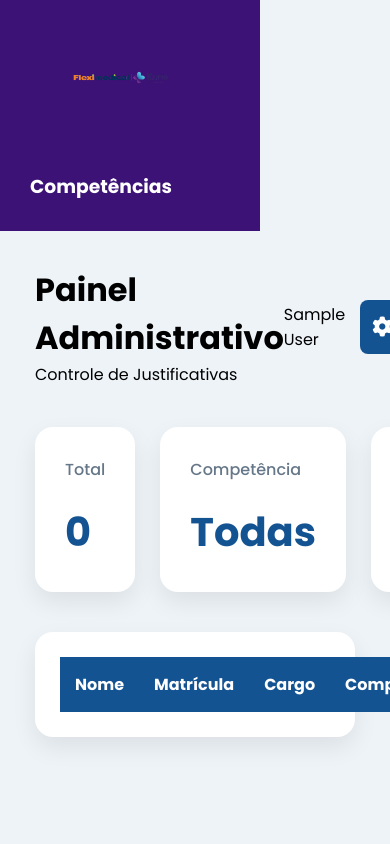
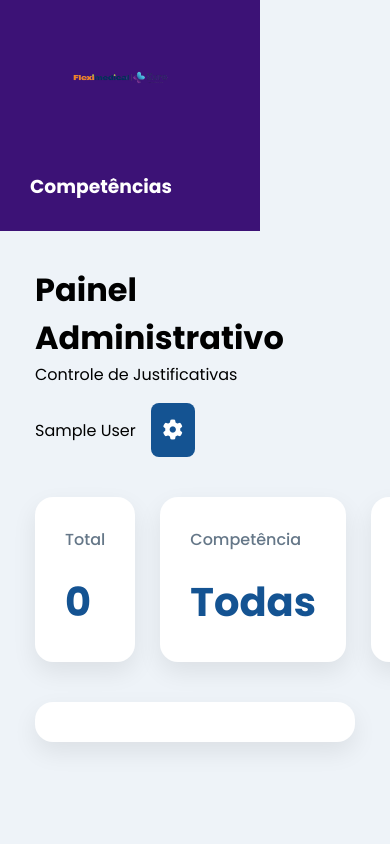
Before and after one commit to HenriqueNunes-2008/justificativa-rh, a Flask app: page /admin in a window 390 px wide; the page is wider, and only the part inside the window is pictured. Run offline with Flask 3, Linux system fonts and the light colour scheme; the visitor is signed in with stand-in values (Sample User, id 1); lists and menus that the app fills with data are empty; some libraries are stand-ins or nearby versions.

Commit message:
Ajuste de responsividade mobile

```diff
--- a/static/css/admin.css
+++ b/static/css/admin.css
@@ -113,6 +113,18 @@ grid-template-columns:repeat(3,1fr);
 gap:25px;
 
 margin-bottom:40px;
+
+}
+
+.cards-grid{
+
+   display:grid;
+
+   grid-template-columns:repeat(3,1fr);
+
+   gap:25px;
+
+   margin-bottom:40px;
 
 }
 .card-info{
@@ -559,7 +571,8 @@ width:96%;
 
 }
 
-.btn-secondary{
+.btn-secondary,
+.btn-secundario{
 
     background:#ECEFF3;
 
@@ -577,7 +590,8 @@ width:96%;
 
 }
 
-.btn-secondary:hover{
+.btn-secondary:hover,
+.btn-secundario:hover{
 
     background:#DDE3EA;
 
@@ -729,4 +743,220 @@ width:96%;
 
     transform:rotate(45deg);
 
+}@media(max-width:768px){
+
+    .admin-header,
+    .admin-topbar{
+
+        display:flex;
+
+        flex-direction:column;
+
+        align-items:flex-start;
+
+        gap:16px;
+
+    }
+
+    .cards-grid{
+
+        display:grid;
+
+        grid-template-columns:1fr;
+
+        gap:20px;
+
+        margin-bottom:40px;
+
+    }
+
+    .admin-main,
+    .table-container,
+    .sidebar{
+
+        min-width:0;
+
+    }
+
+    .table-container{
+
+        padding:20px;
+
+    }
+
+    .admin-table{
+
+        border:none;
+
+    }
+
+    .admin-table thead{
+
+        display:none;
+
+    }
+
+    .admin-table,
+    .admin-table tbody,
+    .admin-table tr,
+    .admin-table td{
+
+        display:block;
+
+        width:100%;
+
+    }
+
+    .admin-table tr{
+
+        margin-bottom:20px;
+
+        border:1px solid #eee;
+
+        border-radius:16px;
+
+        overflow:hidden;
+
+    }
+
+    .admin-table td{
+
+        display:flex;
+
+        flex-direction:column;
+
+        align-items:flex-start;
+
+        padding:15px 20px;
+
+        border-bottom:1px solid #eee;
+
+        word-break:break-word;
+
+        min-width:0;
+
+    }
+
+    .admin-table td:last-child{
+
+        border-bottom:none;
+
+        padding-bottom:20px;
+
+    }
+
+    .admin-table td[colspan] {
+
+        text-align:center;
+
+        padding:20px;
+
+    }
+
+    .admin-table td[colspan]::before{
+
+        content:none;
+
+        display:none;
+
+    }
+
+    .admin-table td::before{
+
+        display:block;
+
+        margin-bottom:8px;
+
+        font-size:0.85rem;
+
+        font-weight:700;
+
+        color:#657788;
+
+        text-transform:uppercase;
+
+        letter-spacing:0.03em;
+
+        content:'';
+
+    }
+
+    .admin-page .admin-table td:nth-child(1)::before{
+
+        content:'Nome';
+
+    }
+
+    .admin-page .admin-table td:nth-child(2)::before{
+
+        content:'E-mail';
+
+    }
+
+    .admin-page .admin-table td:nth-child(3)::before{
+
+        content:'Status';
+
+    }
+
+    .admin-page .admin-table td:nth-child(4)::before{
+
+        content:'Perfil';
+
+    }
+
+    .admin-page .admin-table td:nth-child(5)::before{
+
+        content:'Acoes';
+
+    }
+
+    .admin-layout .admin-table td:nth-child(1)::before{
+
+        content:'Nome';
+
+    }
+
+    .admin-layout .admin-table td:nth-child(2)::before{
+
+        content:'Matricula';
+
+    }
+
+    .admin-layout .admin-table td:nth-child(3)::before{
+
+        content:'Cargo';
+
+    }
+
+    .admin-layout .admin-table td:nth-child(4)::before{
+
+        content:'Competencia';
+
+    }
+
+    .admin-layout .admin-table td:nth-child(5)::before{
+
+        content:'Data';
+
+    }
+
+    .admin-layout .admin-table td:nth-child(6)::before{
+
+        content:'Acoes';
+
+    }
+
+    .admin-table .acoes{
+
+        justify-content:flex-start;
+
+        flex-wrap:wrap;
+
+        gap:10px;
+
+        width:100%;
+
+    }
+
 }
--- a/static/css/responsive.css
+++ b/static/css/responsive.css
@@ -19,6 +19,7 @@
     }
 
 }
+
 @media(max-width:950px){
 
     .admin-layout{
@@ -40,3 +41,76 @@ grid-template-columns:1fr;
     }
 
 }
+
+html,
+body{
+
+    max-width:100%;
+
+    overflow-x:hidden;
+
+}
+
+.container,
+.card,
+.admin-main,
+.sidebar,
+.grid,
+.campo{
+
+    min-width:0;
+
+}
+
+input,
+textarea,
+canvas{
+
+    max-width:100%;
+
+}
+
+@media(max-width:768px){
+
+    .container{
+
+        padding:20px;
+
+    }
+
+    .admin-topbar,
+    .admin-header{
+
+        display:flex;
+
+        flex-direction:column;
+
+        align-items:flex-start;
+
+        gap:16px;
+
+    }
+
+    .cards-grid{
+
+        display:grid;
+
+        grid-template-columns:1fr;
+
+        gap:20px;
+
+    }
+
+    .admin-main{
+
+        padding:20px;
+
+    }
+
+    .table-container{
+
+        padding:20px;
+
+    }
+
+}
--- a/static/css/style.css
+++ b/static/css/style.css
@@ -127,6 +127,8 @@ margin-bottom:20px;
 input,
 textarea{
 
+width:100%;
+
 padding:12px;
 
 border:1px solid #ddd;
@@ -134,6 +136,8 @@ border:1px solid #ddd;
 border-radius:8px;
 
 font-size:15px;
+
+box-sizing:border-box;
 
 }
 #assinaturaCanvas{
```
Lines whose indentation alone changed are shown as unchanged.
